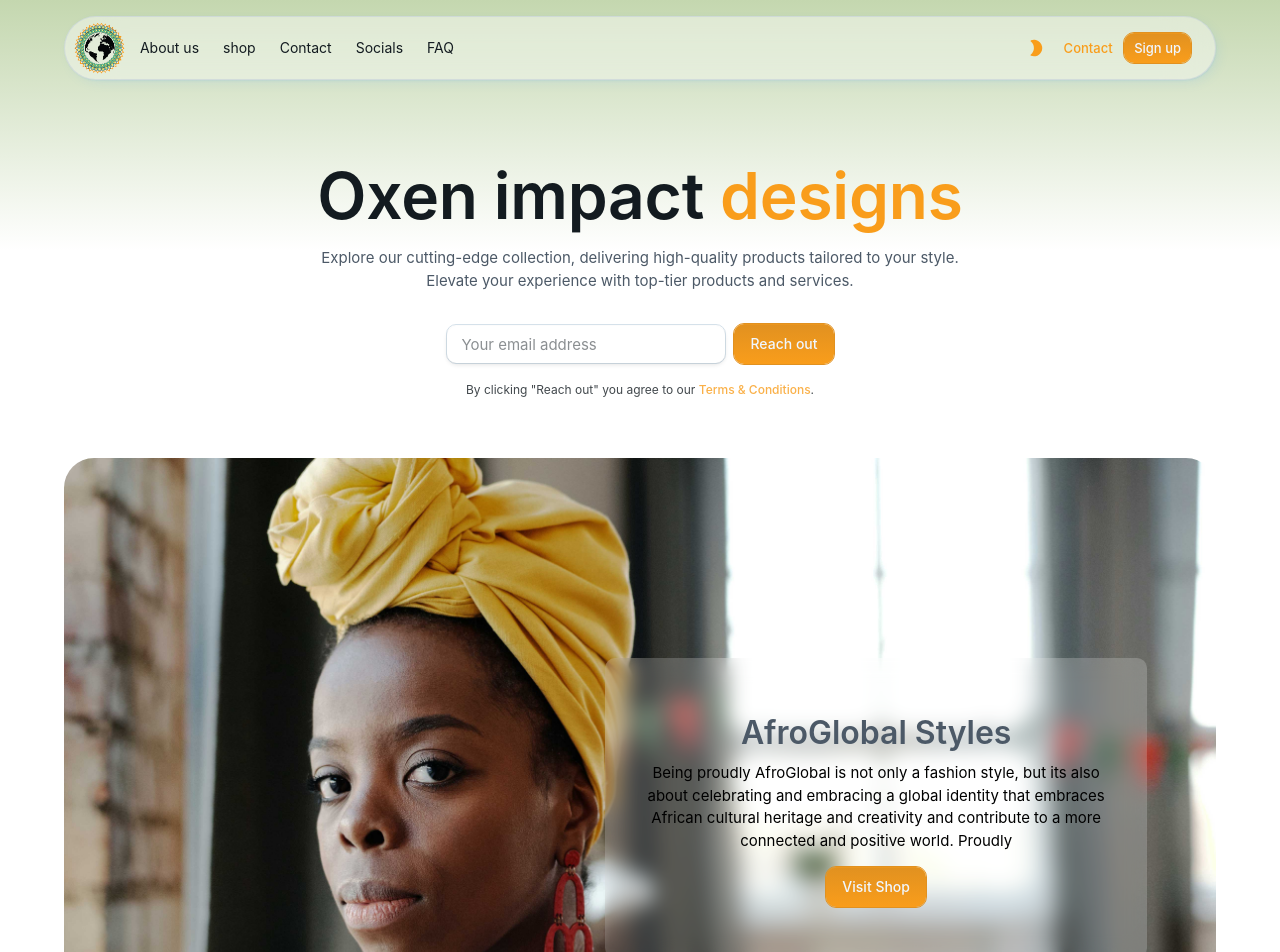
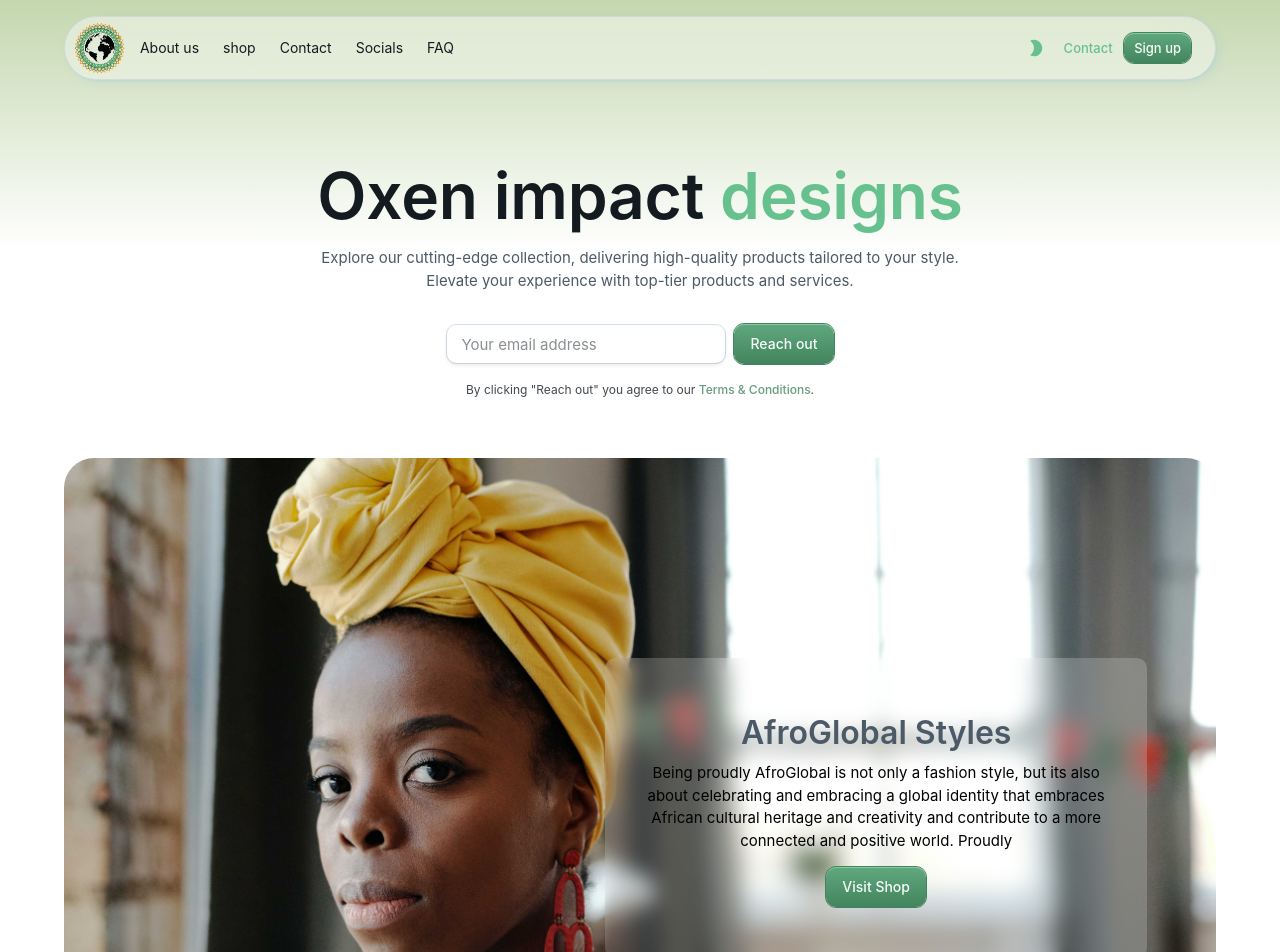
Before and after one commit to kaizoku010/oxen, a React (Create React App) app: page / in a window 1280 px wide. Shown: the top 952 px of the page. Built offline with nearby package versions, Linux system fonts and the light colour scheme.

Commit message:
katia 0.5

```diff
--- a/src/components/Hero.js
+++ b/src/components/Hero.js
@@ -105,9 +105,12 @@ export default function Hero() {
   <h2 className='ox_title'> AfroGlobal Styles</h2>
   <p className='ox_exp_text'>Being proudly AfroGlobal is not only a fashion style, but its also about celebrating and embracing a global identity that embraces African cultural heritage and creativity and contribute to a more connected and positive world. Proudly</p>
 <Button
-id="mdx2"
-class="MuiButtonBase-root MuiButton-root MuiButton-contained MuiButton-containedPrimary MuiButton-sizeMedium MuiButton-containedSizeMedium MuiButton-colorPrimary MuiButton-root MuiButton-contained MuiButton-containedPrimary MuiButton-sizeMedium MuiButton-containedSizeMedium MuiButton-colorPrimary css-1rkrvu1-MuiButtonBase-root-MuiButton-root">
-  Visit Shop</Button>
+ color="primary"
+ variant="contained"
+ component="a"
+ target="_blank"
+id="mdx2">
+Visit Shop</Button>
 </div>
 </div>
       </Container>
--- a/src/components/hero.css
+++ b/src/components/hero.css
@@ -87,8 +87,8 @@
     #mdx{
         width: 80% !important;
     margin-bottom: 2%;
-    background-color: rgb(249, 157, 27);
     border-radius: 20px;
+    border-style: none;
     align-self: center;
     }
 
@@ -96,7 +96,7 @@
     #mdx2{
         width: 80% !important;
     margin-bottom: 2%;
-    background-color: rgb(249, 157, 27);
+    color: white !important;
     border-radius: 20px;
     align-self: center;
     }
@@ -148,6 +148,7 @@ align-self: center;
 
 #mdx{
     width: 50%;
+    color: black !important;
 margin-bottom: 2%;
 align-self: center;
 }
--- a/src/getLPTheme.js
+++ b/src/getLPTheme.js
@@ -2,16 +2,16 @@ import { alpha } from '@mui/material/styles';
 import { red } from '@mui/material/colors';
 
 export const brand = {
-  50: '#F0F7FF',
-  100: '#CEE5FD',
-  200: '#9CCCFC',
-  300: '#f99d1b',//blue//hovwe
-  400: '#e19120',
-  500: '#f99d1b',
-  600: '#f99d1b',
-  700: '#e19120',
-  800: '#02294F',
-  900: '#021F3B',
+  50: '#F6FEF6',// #F6FEF6
+  100: '#E3FBE3',
+  200: '#C7F7C7',
+  300: '#c7f7c7' ,//green
+  400: '#60a87f',
+  500: '#66c18f',// f99d1c
+  600: '#42845d',//darker green
+  700: '#42845d',//button outline
+  800: '#042F04',
+  900: '#021D02',
 };
 
 export const secondary = {
```
